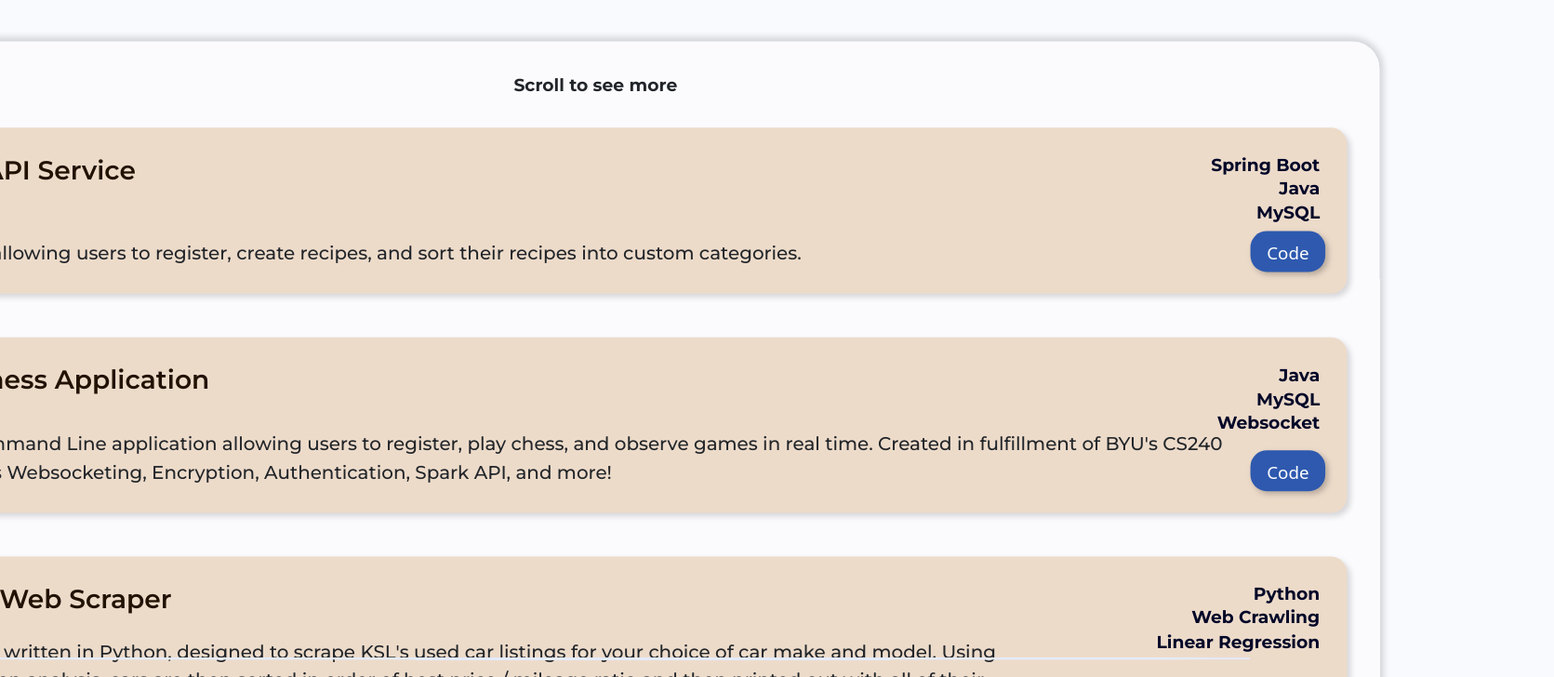
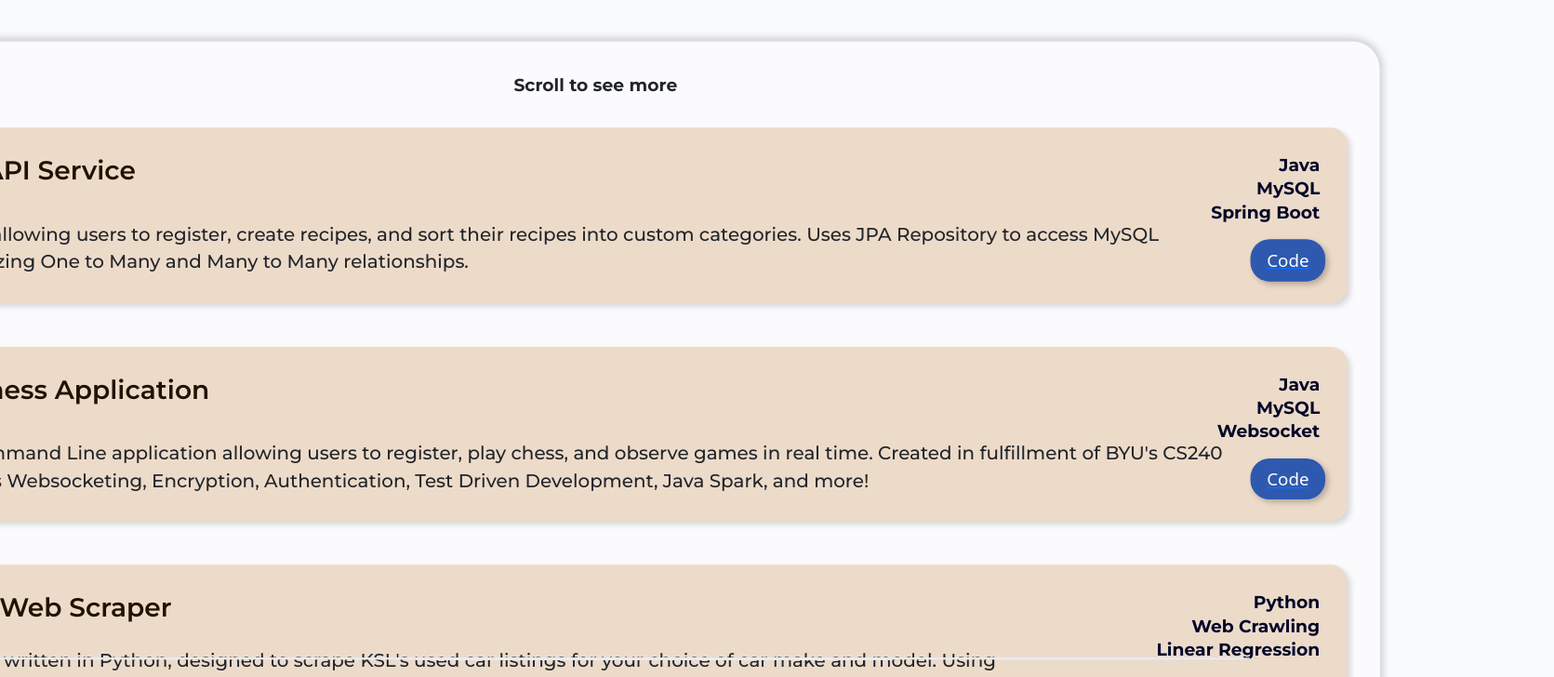
Before and after one commit to Simon-Cheek/SimonPortfolio, a React (Vite) app: page /software in a window 1280 px wide. Shown: the part 1440-2168 px from the top of the page at 93% size, 1671 px wide, since content can reach past the window. Built offline with nearby package versions, Linux system fonts and the light colour scheme.

Commit message:
Fix buttons and update resume more

```diff
--- a/src/components/FilteredList.jsx
+++ b/src/components/FilteredList.jsx
@@ -98,8 +98,11 @@ function ListCard({ title, desc, sideText, inviteLink, buttonText }) {
 
   const btnStyle = css`
     margin-top: 0.25em;
-    padding: 0.2em 0.75em;
-    border-radius: 12px;
+    padding: 0.35em 0.75em;
+    border-radius: 14px;
+    display: flex;
+    justify-content: center;
+    align-items: center;
   `;
 
   return (
--- a/src/softwareConfig.js
+++ b/src/softwareConfig.js
@@ -36,15 +36,15 @@ export const sweExp = [
 export const sweCardConfig = [
   {
     title: "Recipes API Service",
-    desc: `Backend API allowing users to register, create recipes, and sort their recipes into custom categories.`,
-    sideText: ["Spring Boot", "Java", "MySQL"],
+    desc: `Backend API allowing users to register, create recipes, and sort their recipes into custom categories. Uses JPA Repository to access MySQL Database utilizing One to Many and Many to Many relationships.`,
+    sideText: ["Java", "MySQL", "Spring Boot"],
     inviteLink: "https://github.com/Simon-Cheek/recipes",
     searchTerms: ["JPARepository", "Database", "REST", "API", "Spring"],
   },
   {
     title: "Online Chess Application",
     desc: `Full Stack Command Line application allowing users to register, play chess, and observe games in real time. Created in fulfillment
-    of BYU's CS240 class. Features Websocketing, Encryption, Authentication, Spark API, and more!
+    of BYU's CS240 class. Features Websocketing, Encryption, Authentication, Test Driven Development, Java Spark, and more!
     `,
     sideText: ["Java", "MySQL", "Websocket"],
     inviteLink: "https://github.com/Simon-Cheek/chess",
```
